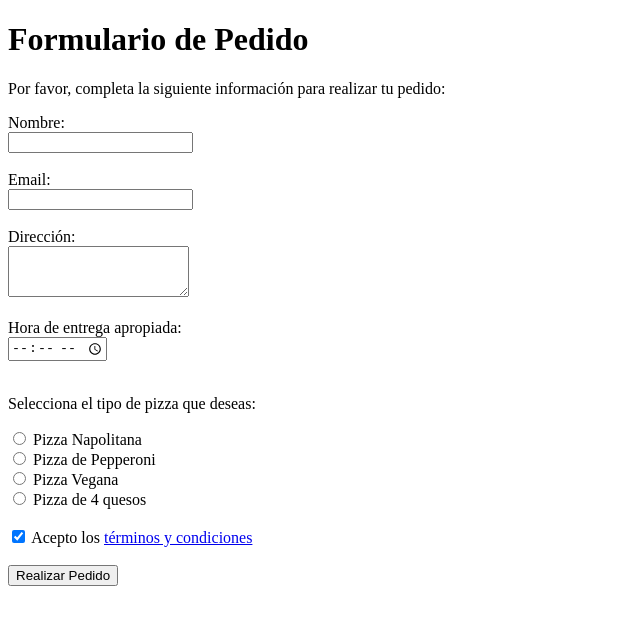
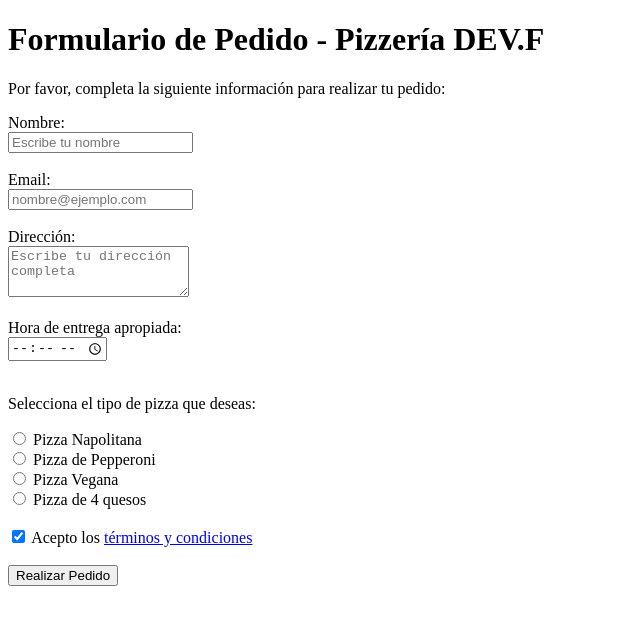
Before and after one commit to Raccoon0G/Pr-ctica_HTML_Form, a plain HTML site: page index.html in a window 1280 px wide. Shown: the whole page, without its empty margins (0-640 px from the left). Drawn offline with Linux system fonts and the light colour scheme.

Commit message:
Olvide los placeholder y agrege el metodo post para enviar los datos

```diff
--- a/index.html
+++ b/index.html
@@ -6,19 +6,19 @@
     <title>Pizzería DEV.F</title>
 </head>
 <body>
-    <h1>Formulario de Pedido </h1>
+    <h1>Formulario de Pedido - Pizzería DEV.F</h1>
     <p>Por favor, completa la siguiente información para realizar tu pedido:</p>
 
     <form action="" method="post">
         <!-- Información del cliente -->
         <label for="nombre">Nombre:</label><br>
-        <input type="text" id="nombre" name="nombre" required><br><br>
+        <input type="text" id="nombre" name="nombre" placeholder="Escribe tu nombre" required><br><br>
 
         <label for="email">Email:</label><br>
-        <input type="email" id="email" name="email" required><br><br>
+        <input type="email" id="email" name="email" placeholder="nombre@ejemplo.com" required><br><br>
 
         <label for="direccion">Dirección:</label><br>
-        <textarea id="direccion" name="direccion" rows="3" required></textarea><br><br>
+        <textarea id="direccion" name="direccion" rows="3" placeholder="Escribe tu dirección completa" required></textarea><br><br>
 
         <label for="hora-entrega">Hora de entrega apropiada:</label><br>
         <input type="time" id="hora-entrega" name="hora-entrega" required><br><br>
```
